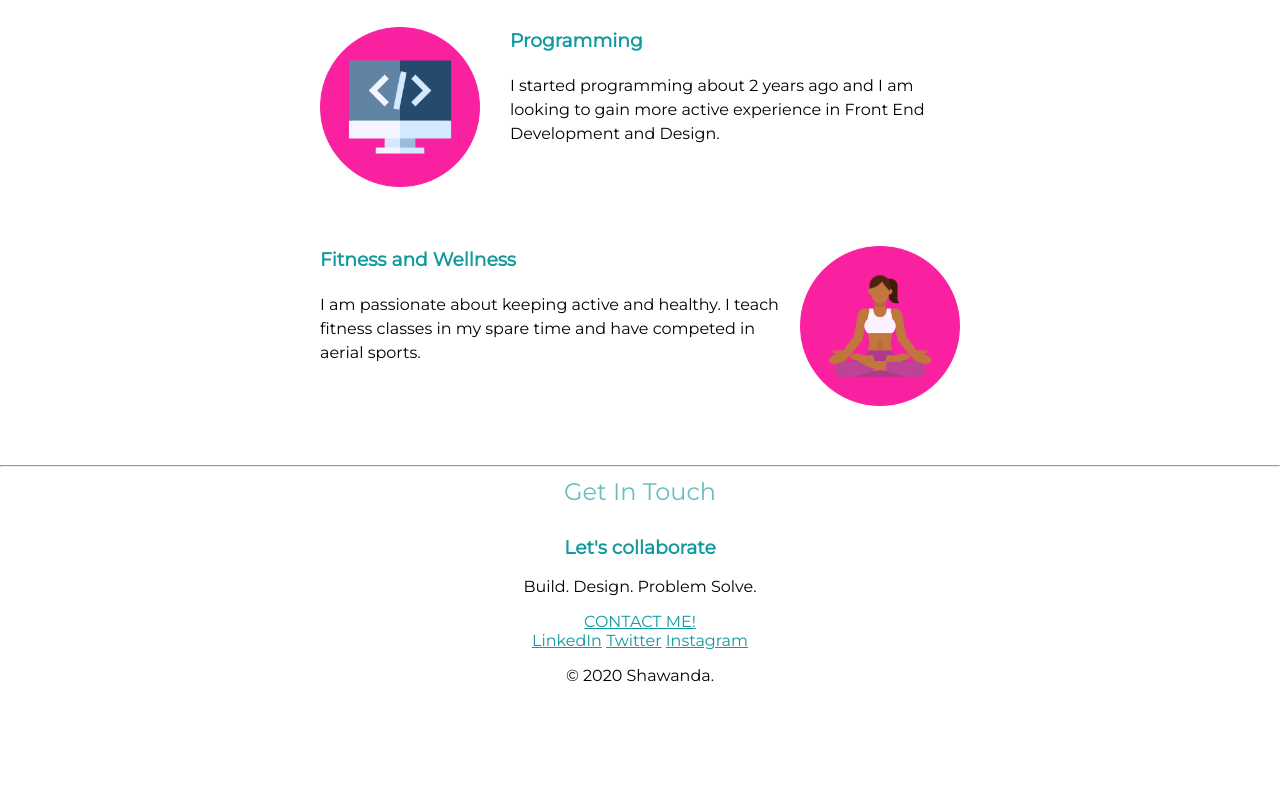
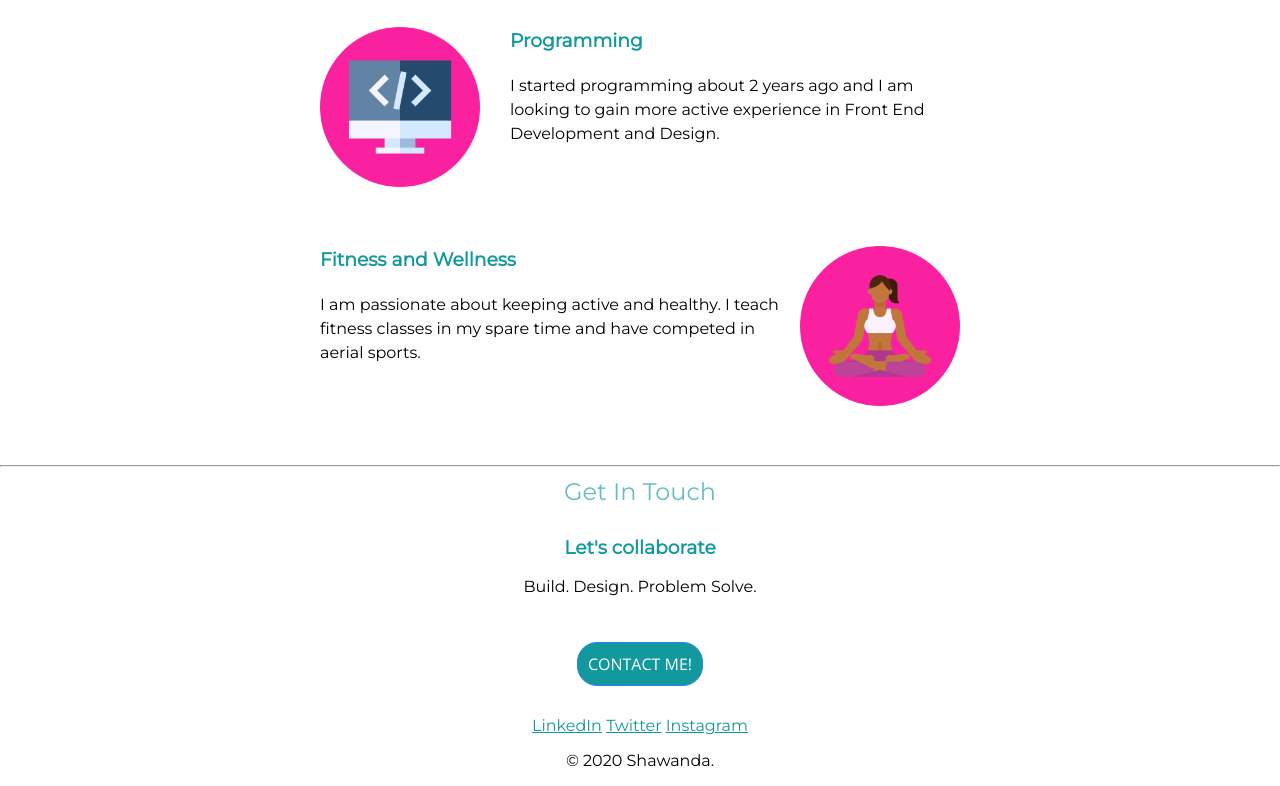
Before and after one commit to ShawandaMD/css_my_site, a plain HTML site: page index.html in a window 1280 px wide. Shown: the part 968-1754 px from the top of the page. Before the commit the page ends 1669 px from the top, so only its background shows below. Drawn offline with nearby package versions, Linux system fonts and the light colour scheme.

Commit message:
contact-me button styling

```diff
--- a/css/styles.css
+++ b/css/styles.css
@@ -71,3 +71,31 @@ h3 {
   position: relative;
   left: 250px;
 }
+
+
+.contact-button {
+   -webkit-border-radius: 20px;
+   -moz-border-radius: 20px;
+   border-radius: 20px;
+   color: #FFFFFF;
+   font-family: Open Sans;
+   font-size: 1rem;
+   font-weight: 100;
+   padding: 10px;
+   background-color: #11999E;
+   border: solid #337FED 1px;
+   text-decoration: none;
+   display: inline-block;
+   cursor: pointer;
+   text-align: center;
+   margin: 30px auto 30px auto;
+}
+
+.contact-button:hover {
+   background: #19AEBB;
+   border: solid #FFFFFF 1px;
+   -webkit-border-radius: 20px;
+   -moz-border-radius: 20px;
+   border-radius: 20px;
+   text-decoration: none;
+}
```
